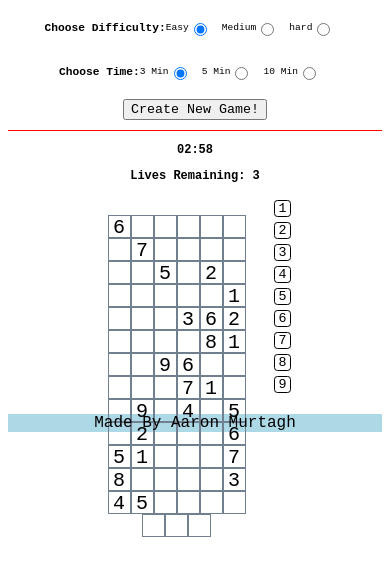
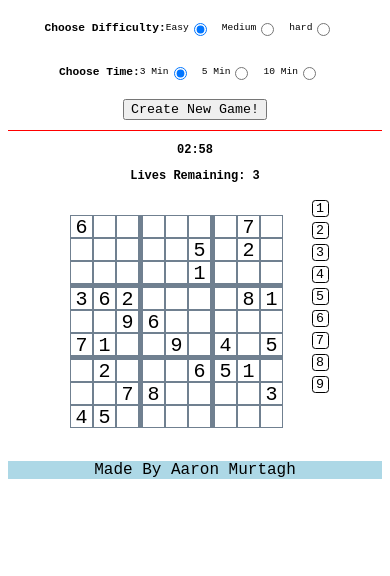
Before and after one commit to murtovski/SudokuHeaven, a plain HTML site: page index.html in a window 390 px wide. Both pictures are taken after a click on the button "Create New Game!". Shown: the part 170-746 px from the top of the page. Drawn offline with Linux system fonts and the light colour scheme.

Commit message:
Added some responsive changes for the game board, found new bug, selected tiles not resetting on game board

```diff
--- a/assets/css/style.css
+++ b/assets/css/style.css
@@ -151,6 +151,14 @@ footer {
         align-items: center;
     }
 
+    .rightBorder {
+        border-right: 4px solid slategray;
+    }
+
+    .bottomBorder {
+        border-bottom: 4px solid slategray;
+    }
+
 
 }
 
@@ -193,6 +201,14 @@ footer {
         text-align: center;
     }
 
+    .rightBorder {
+        border-right: 4px solid slategray;
+    }
+
+    .bottomBorder {
+        border-bottom: 4px solid slategray;
+    }
+
 
 }
 
@@ -209,8 +225,8 @@ footer {
         flex-wrap: wrap;
         justify-content: center;
         align-content: flex-start;
-        width: 155px;
-        height: 155px;
+        width: 230px;
+        height: 230px;
     }
 
     .tile {
@@ -239,5 +255,13 @@ footer {
         font-size: 0.6rem;
     }
 
+    .rightBorder {
+        border-right: 4px solid slategray;
+    }
+
+    .bottomBorder {
+        border-bottom: 4px solid slategray;
+    }
+
 
 }
```
